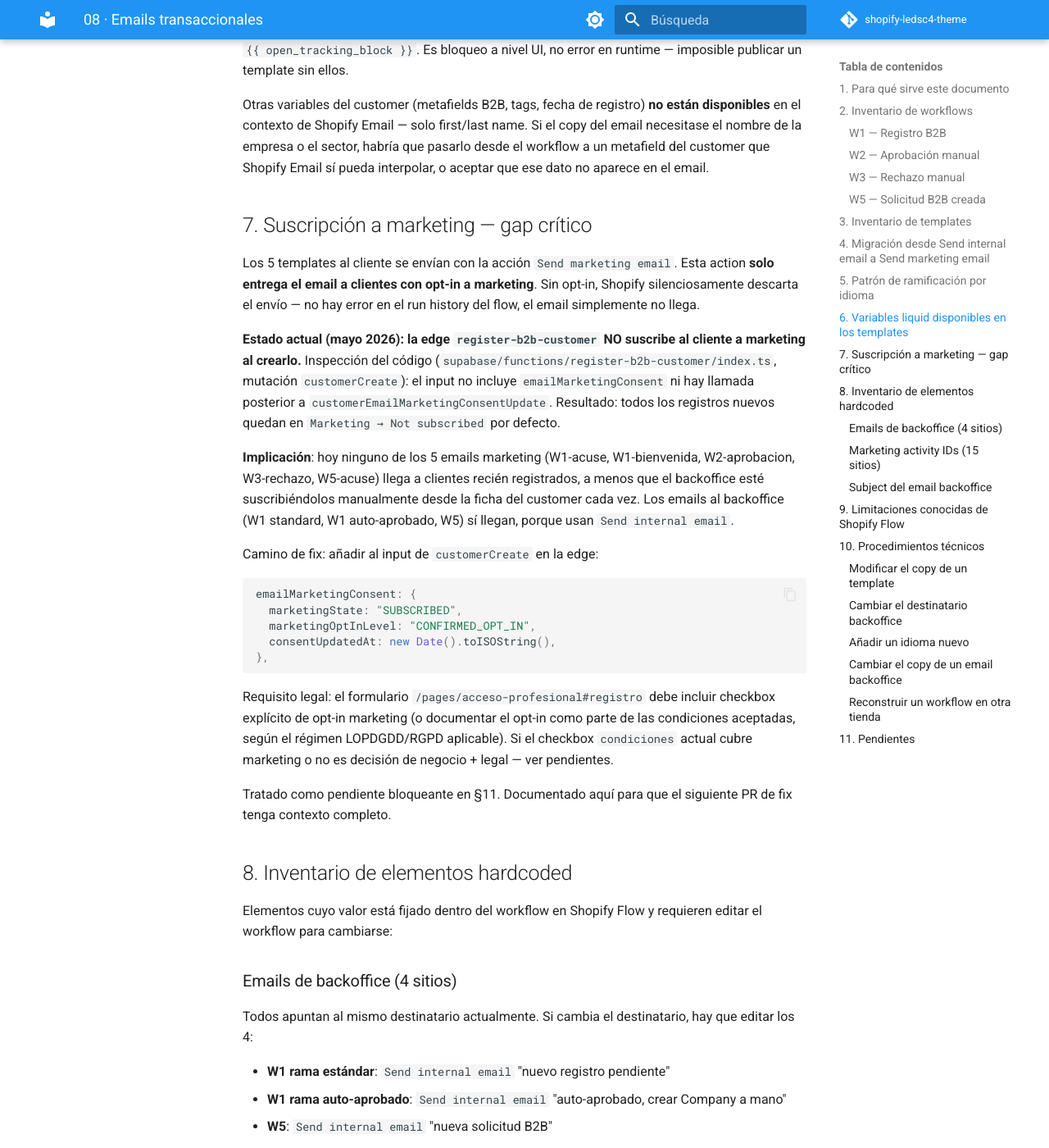
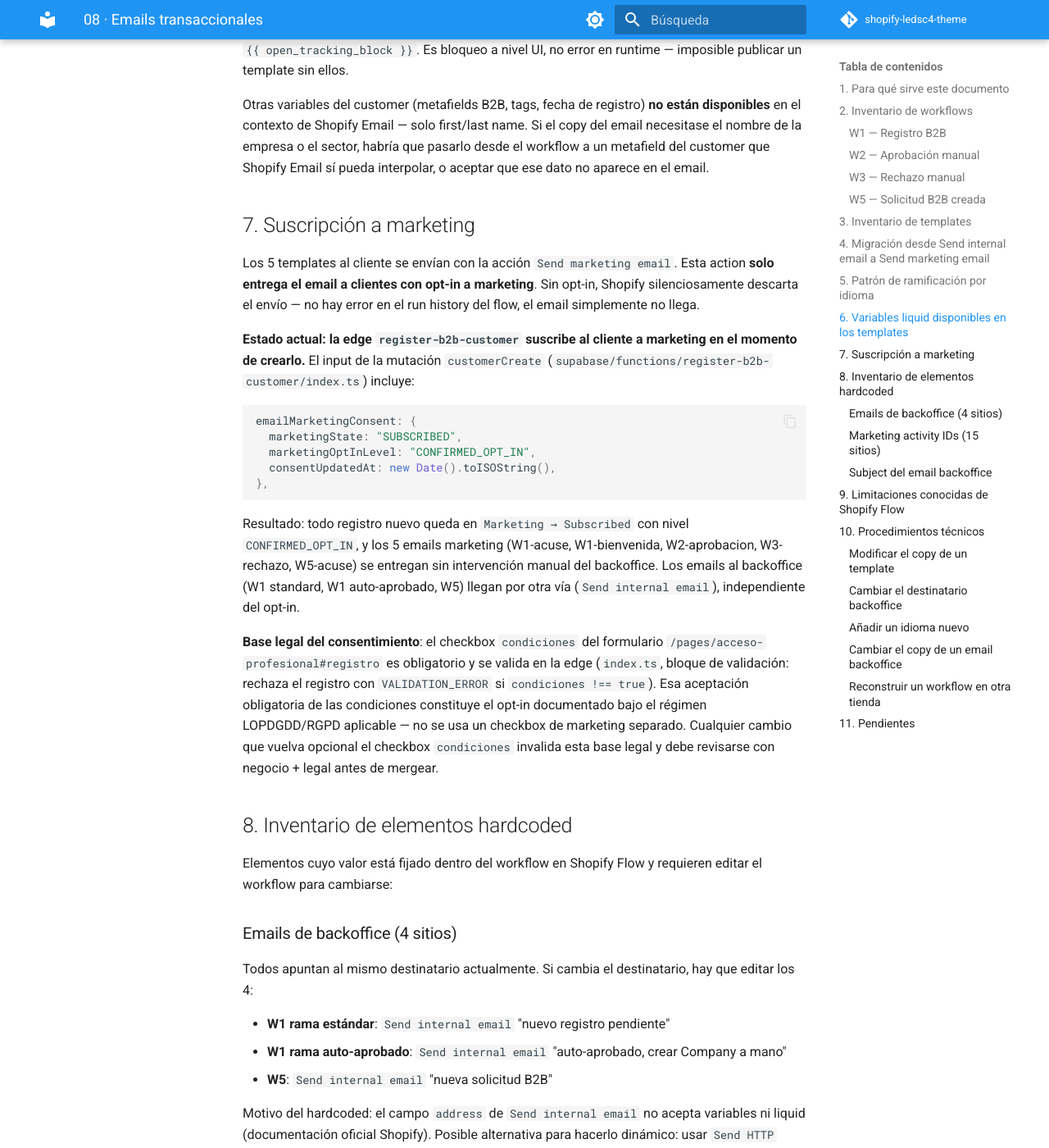
Before and after one commit to danielpenamad/shopify-ledsc4-theme, an MkDocs documentation site: the page built from docs/desarrollo/08-emails-transaccionales.md, in a window 1280 px wide and 1400 px high, scrolled down 6841 px. Shown: the whole window at 82% size. Built offline with MkDocs 1.6.1 and Material for MkDocs 9.7.7, drawn with Linux system fonts in a browser that asks for light colours; comment, search, counter and statistics services are not loaded; some of the changed text lies outside the part shown.

Commit message:
fix(edge): suscribir customer a marketing en register-b2b
El input de customerCreate no incluia emailMarketingConsent, asi que
todos los registros nuevos quedaban en Marketing -> Not subscribed. La
action `Send marketing email` de Flow descarta en silencio el envio a
clientes sin opt-in (sin error en el run history), de modo que los 5
emails al cliente (W1-acuse, W1-bienvenida, W2-aprobacion, W3-rechazo,
W5-acuse) nunca llegaban.

Anade emailMarketingConsent (SUBSCRIBED / CONFIRMED_OPT_IN) al input.
Base legal del consentimiento: checkbox `condiciones` obligatorio, ya
validado en la edge. Sin cambios en HMAC, validacion ni contrato I/O.

Actualiza docs/desarrollo/08-emails-transaccionales.md (PR #106): §7
pasa de "gap critico" a comportamiento implementado y el pendiente
bloqueante de §11 queda marcado como resuelto.

Co-Authored-By: Claude Haiku 4.5 <noreply@anthropic.com>

````diff
--- a/docs/desarrollo/08-emails-transaccionales.md
+++ b/docs/desarrollo/08-emails-transaccionales.md
@@ -181,15 +181,11 @@ Shopify Email **rechaza al guardar** cualquier template marketing sin `{{ unsubs
 
 Otras variables del customer (metafields B2B, tags, fecha de registro) **no están disponibles** en el contexto de Shopify Email — solo first/last name. Si el copy del email necesitase el nombre de la empresa o el sector, habría que pasarlo desde el workflow a un metafield del customer que Shopify Email sí pueda interpolar, o aceptar que ese dato no aparece en el email.
 
-## 7. Suscripción a marketing — gap crítico
+## 7. Suscripción a marketing
 
 Los 5 templates al cliente se envían con la acción `Send marketing email`. Esta action **solo entrega el email a clientes con opt-in a marketing**. Sin opt-in, Shopify silenciosamente descarta el envío — no hay error en el run history del flow, el email simplemente no llega.
 
-**Estado actual (mayo 2026): la edge `register-b2b-customer` NO suscribe al cliente a marketing al crearlo.** Inspección del código (`supabase/functions/register-b2b-customer/index.ts`, mutación `customerCreate`): el input no incluye `emailMarketingConsent` ni hay llamada posterior a `customerEmailMarketingConsentUpdate`. Resultado: todos los registros nuevos quedan en `Marketing → Not subscribed` por defecto.
-
-**Implicación**: hoy ninguno de los 5 emails marketing (W1-acuse, W1-bienvenida, W2-aprobacion, W3-rechazo, W5-acuse) llega a clientes recién registrados, a menos que el backoffice esté suscribiéndolos manualmente desde la ficha del customer cada vez. Los emails al backoffice (W1 standard, W1 auto-aprobado, W5) sí llegan, porque usan `Send internal email`.
-
-Camino de fix: añadir al input de `customerCreate` en la edge:
+**Estado actual: la edge `register-b2b-customer` suscribe al cliente a marketing en el momento de crearlo.** El input de la mutación `customerCreate` (`supabase/functions/register-b2b-customer/index.ts`) incluye:
 
 ```typescript
 emailMarketingConsent: {
@@ -199,9 +195,9 @@ emailMarketingConsent: {
 },
 ```
 
-Requisito legal: el formulario `/pages/acceso-profesional#registro` debe incluir checkbox explícito de opt-in marketing (o documentar el opt-in como parte de las condiciones aceptadas, según el régimen LOPDGDD/RGPD aplicable). Si el checkbox `condiciones` actual cubre marketing o no es decisión de negocio + legal — ver pendientes.
+Resultado: todo registro nuevo queda en `Marketing → Subscribed` con nivel `CONFIRMED_OPT_IN`, y los 5 emails marketing (W1-acuse, W1-bienvenida, W2-aprobacion, W3-rechazo, W5-acuse) se entregan sin intervención manual del backoffice. Los emails al backoffice (W1 standard, W1 auto-aprobado, W5) llegan por otra vía (`Send internal email`), independiente del opt-in.
 
-Tratado como pendiente bloqueante en §11. Documentado aquí para que el siguiente PR de fix tenga contexto completo.
+**Base legal del consentimiento**: el checkbox `condiciones` del formulario `/pages/acceso-profesional#registro` es obligatorio y se valida en la edge (`index.ts`, bloque de validación: rechaza el registro con `VALIDATION_ERROR` si `condiciones !== true`). Esa aceptación obligatoria de las condiciones constituye el opt-in documentado bajo el régimen LOPDGDD/RGPD aplicable — no se usa un checkbox de marketing separado. Cualquier cambio que vuelva opcional el checkbox `condiciones` invalida esta base legal y debe revisarse con negocio + legal antes de mergear.
 
 ## 8. Inventario de elementos hardcoded
 
@@ -297,7 +293,7 @@ No hay export/import operativo entre tiendas: el formato no se preserva ni es ed
 
 ## 11. Pendientes
 
-- **`register-b2b-customer` no suscribe al cliente a marketing — bloqueante**. Estado actual: ninguno de los 5 emails marketing (W1-acuse, W1-bienvenida, W2-aprobacion, W3-rechazo, W5-acuse) llega a clientes recién registrados. Fix: añadir `emailMarketingConsent: { marketingState: "SUBSCRIBED", marketingOptInLevel: "CONFIRMED_OPT_IN", consentUpdatedAt: ... }` al `customerCreate`. Pre-requisito legal: validar que el formulario `/pages/acceso-profesional#registro` ofrece opt-in explícito o que las condiciones aceptadas lo cubren bajo LOPDGDD/RGPD. Ver §7.
+- ~~**`register-b2b-customer` no suscribe al cliente a marketing — bloqueante**~~. **Resuelto**: el `customerCreate` ya incluye `emailMarketingConsent` (`SUBSCRIBED` / `CONFIRMED_OPT_IN`). Base legal: checkbox `condiciones` obligatorio. Ver §7.
 
 - **W5 sin walkthrough en repo**. W5 está operativo en producción pero `flows/` no tiene `W5-walkthrough.md`. Documentar a mano siguiendo la configuración viva en Shopify Admin. Deuda menor.
 
````
Also changed, not shown: 1 other file.
